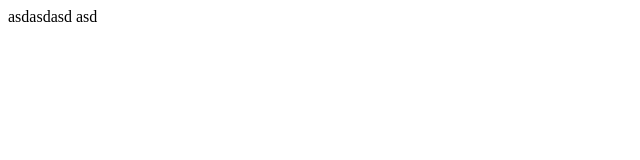
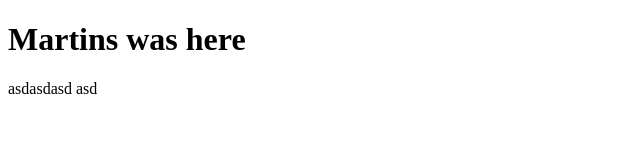
Before and after one commit to Sigurdmazanti/webdokumentar, a plain HTML site: page index.html in a window 1280 px wide. Shown: the whole page, without its empty margins (0-640 px from the left). Drawn offline with Linux system fonts and the light colour scheme.

Commit message:
Update index.html

```diff
--- a/index.html
+++ b/index.html
@@ -5,7 +5,7 @@
     <title>Document</title>
 </head>
 <body>
-
+    <h1>Martins was here</h1>
 </body>
 </html>
 
```
